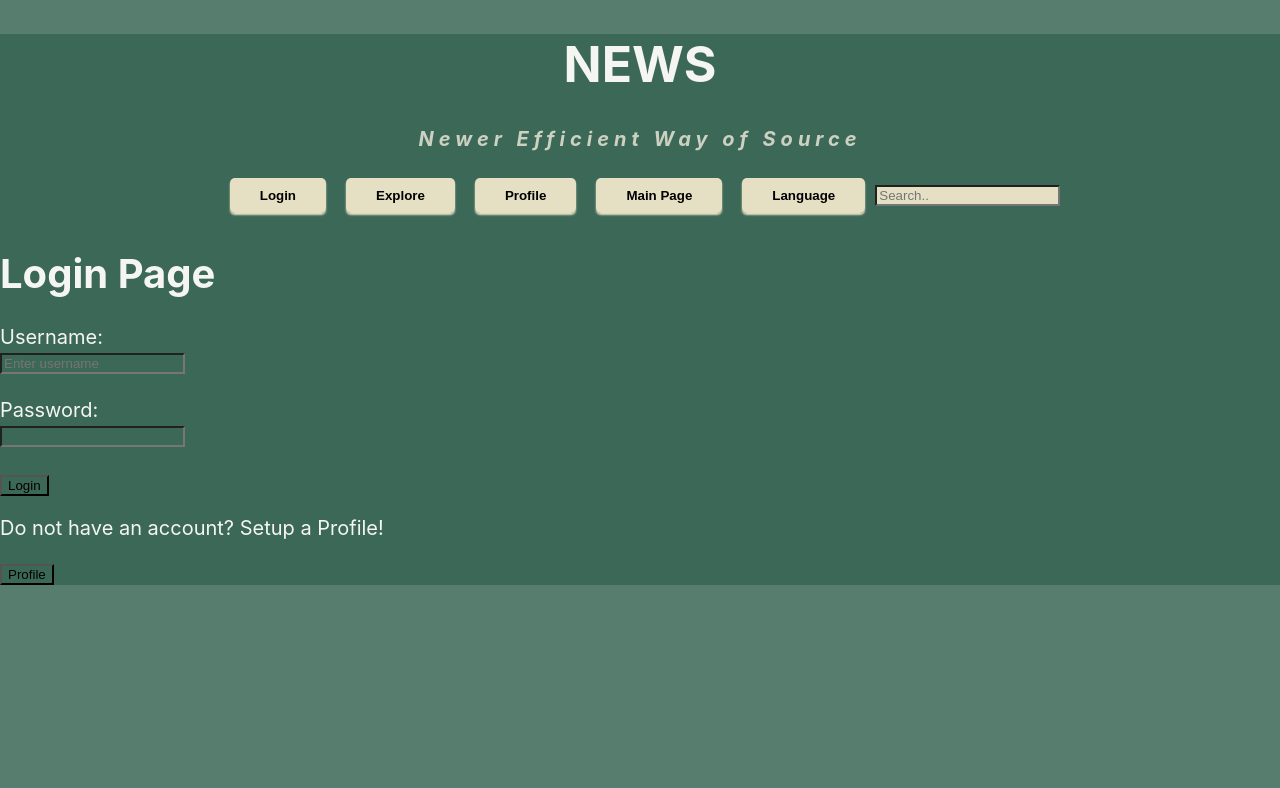
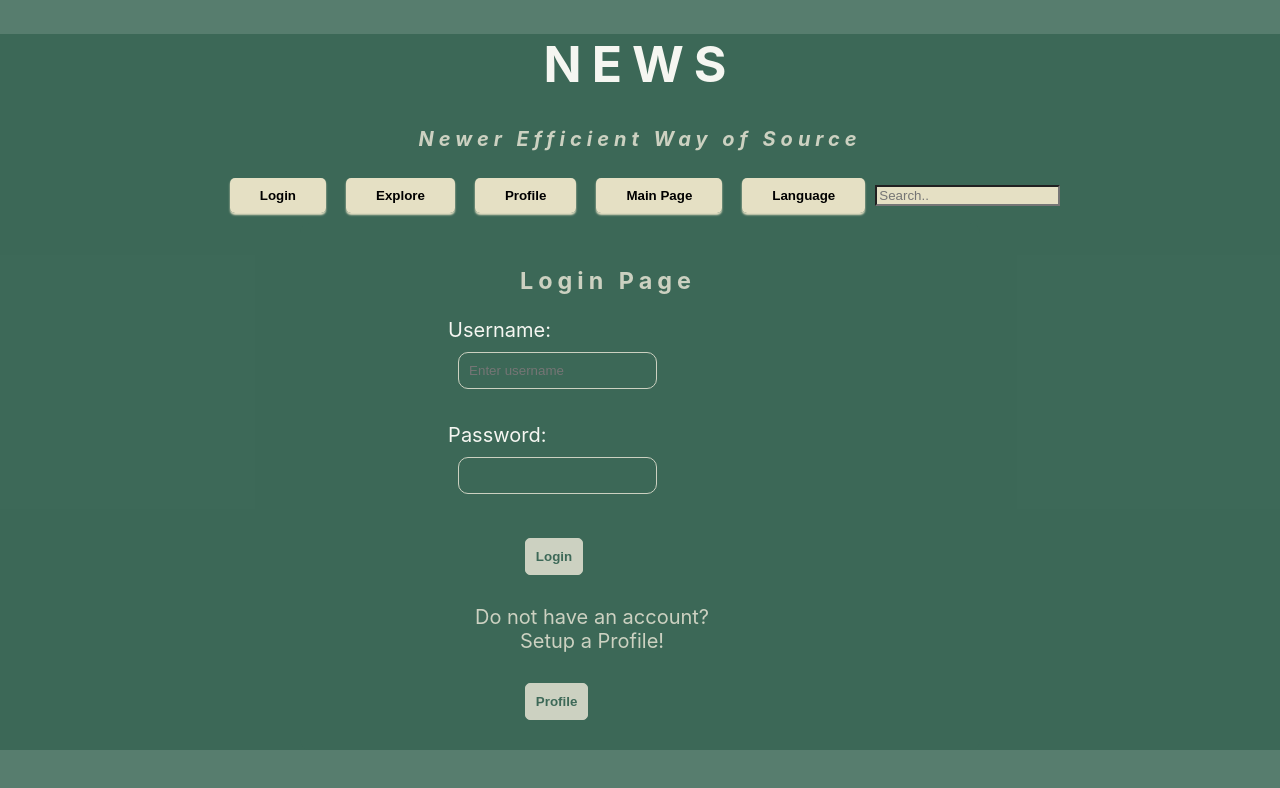
Before and after one commit to Noyalbabu/Web_Innovation_Coursework, a React (Create React App) app in the folder news_app/: page /login in a window 1280 px wide. Shown: the top 788 px of the page. Built offline with nearby package versions, Linux system fonts and the light colour scheme.

Commit message:
styled profile and login page

```diff
--- a/news_app/src/App.css
+++ b/news_app/src/App.css
@@ -50,6 +50,7 @@
   font-size: 50px;
   font-weight: bold;
   text-align: center;
+  letter-spacing: 10px;
 }
 
 .header h2{
@@ -69,3 +70,54 @@
 .tool_bar input{
   background-color:rgba(231, 225, 197, 0.993) ;
 }
+
+
+.profile{
+  display: flex;
+  justify-content: center;
+  align-items: center;
+  flex-direction: column;
+  width: 50%;
+  margin: 0 auto;
+  padding: 20px;
+  border-radius: 10px;
+}
+.profile h3 {
+  font-weight: bold;
+  text-align: center;
+  color: rgb(204, 209, 193);
+  letter-spacing: 5px;
+  margin-right: 10%;
+}
+.profile p{
+  text-align: center;
+  color: rgb(204, 209, 193);
+  margin-right: 25%;
+}
+.profileForm{
+  display: flex;
+  justify-content: center;
+  align-items: center;
+}
+.profileForm input{
+  margin: 10px;
+  padding: 10px;
+  border-radius: 10px;
+  border: 1px solid rgb(204, 209, 193);
+  outline: none;
+}
+.profileForm button{
+  margin: 10px;
+  padding: 10px;
+  border-radius: 5px;
+  border: 1px solid rgb(204, 209, 193);
+  outline: none;
+  background-color: rgb(204, 209, 193);
+  color: rgb(61, 105, 88);
+  font-weight: bold;
+  margin-left: 20%;
+}
+
+.login {
+
+}
--- a/news_app/src/nav/login.js
+++ b/news_app/src/nav/login.js
@@ -37,9 +37,9 @@ function Login(){
     }}
 
     return(
-        <div>
-            <h1>Login Page</h1>
-            <div>
+        <div className="profile">
+            <h3>Login Page</h3>
+            <div className="profileForm" >
                 <form action="" onSubmit={handleSubmit}>
                     <label htmlFor="username">Username:</label><br />
                     <input type="text" name="username"  placeholder="Enter username" onChange={handleInput}/><br />
--- a/news_app/src/nav/profilePage.js
+++ b/news_app/src/nav/profilePage.js
@@ -3,7 +3,6 @@ import { useNavigate } from 'react-router-dom';
 import profileValidate from "./ProfileValidation";
 import { Tooltip } from 'react-tooltip';
 import axios from 'axios';
-
 
 function ProfilePage() {
   const [values, setValues] = useState({
@@ -40,10 +39,10 @@ function ProfilePage() {
   }
 
   return (
-    <div>
-    <h1>Profile Page</h1>
-    <div>
-    <form action= '' onSubmit={handleSubmit}>
+    <div className ="profile">
+        <h3>My Profile</h3>
+      <div className="profileForm">
+        <form action= '' onSubmit={handleSubmit} >
           <label htmlFor="name">Name:</label><br />
           <input type="text" name="name" onChange={handleInput}/><br />
           {errors.name && <span>{errors.name}</span>}<br />
@@ -59,19 +58,18 @@ function ProfilePage() {
           <label htmlFor="age">Age:</label><br />
           <input type="number" name="age" onChange={handleInput}/><br />
           {errors.age && <span>{errors.age}</span>}<br />
-      <button type="submit" value="Submit"> Create</button>
+          <button type="submit" value="Submit">Create</button>
           <p>Already created a profile? Login In!</p>
           <a href="/login" >
             <button type="button">Login</button></a>
         </form>
-    <Tooltip anchorSelect="#password" place="top">
+      <Tooltip anchorSelect="#password" place="left" >
         <p>Password Rules</p>
           <ul>
             <li>Atleast one digit in the word</li>
             <li>Atleast one UPPERCASE letter</li>
             <li>Atleast one lowercase letter</li>
             <li>Minimum length of the word is 8!</li>
-
           </ul>
       </Tooltip>
       </div>
```
Lines whose indentation alone changed are shown as unchanged.
